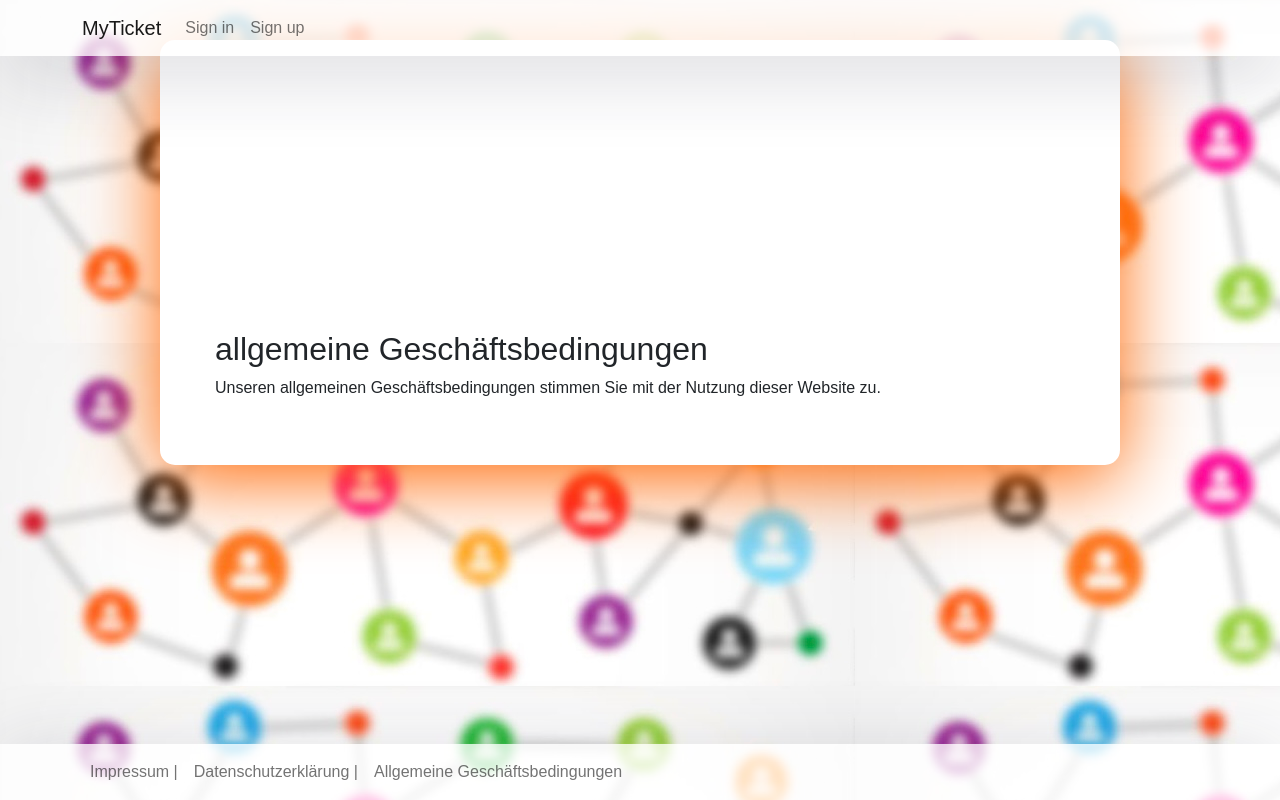
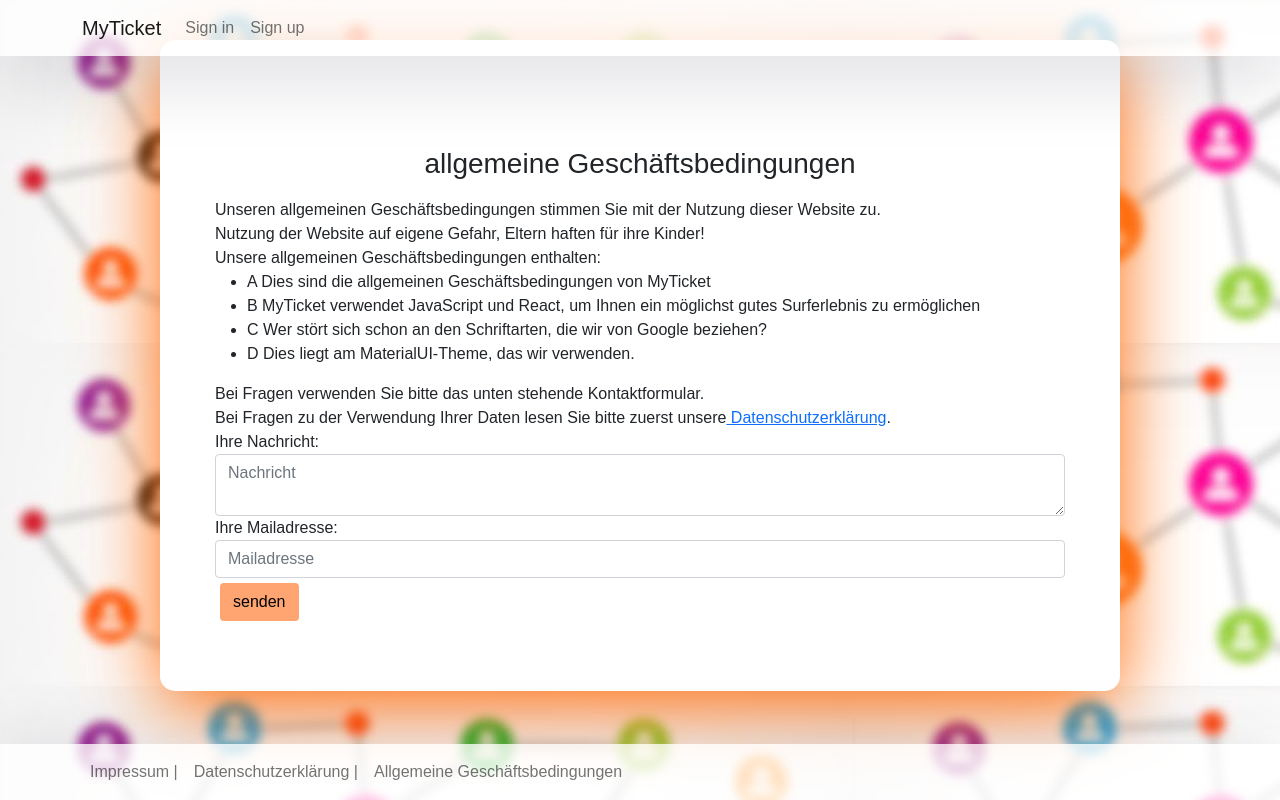
Before and after one commit to Click13/Webprojekt, a React (Create React App) app in the folder frontend/: page /gesch-bdg in a window 1280 px wide. Built offline with nearby package versions, Linux system fonts and the light colour scheme.

Commit message:
fix Überlappende Navbar für wenig text

```diff
--- a/frontend/src/components/AGB.js
+++ b/frontend/src/components/AGB.js
@@ -25,15 +25,40 @@ export default class AGB extends Component {
             <div className="App">
             <div className="outer">
             <div className="static">
-            <div id="fix_navbar">
+            <div id="fix_navbar_fewText">
             </div>
-            <h2>
+            <h3>
                 allgemeine Geschäftsbedingungen
-            </h2>
-                Unseren allgemeinen Geschäftsbedingungen stimmen Sie mit der Nutzung dieser Website zu.
-
-
-
+            </h3>
+                Unseren allgemeinen Geschäftsbedingungen stimmen Sie mit der Nutzung dieser Website zu.<br />
+                Nutzung der Website auf eigene Gefahr, Eltern haften für ihre Kinder!<br />
+                Unsere allgemeinen Geschäftsbedingungen enthalten:
+                <ul>
+                    <li className="nav-item">A Dies sind die allgemeinen Geschäftsbedingungen von MyTicket</li>
+                    <li className="nav-item">B MyTicket verwendet JavaScript und React, um Ihnen ein möglichst gutes Surferlebnis zu ermöglichen</li>
+                    <li className="nav-item">C Wer stört sich schon an den Schriftarten, die wir von Google beziehen?</li>
+                    <li className="nav-item">D Dies liegt am MaterialUI-Theme, das wir verwenden.</li>
+                </ul>
+                Bei Fragen verwenden Sie bitte das unten stehende Kontaktformular.<br />
+                Bei Fragen zu der Verwendung Ihrer Daten lesen Sie bitte zuerst unsere
+                <Link href={"/Datenschutz"} color="#000000" underline="hover"> Datenschutzerklärung</Link>.
+                <form autocomplete="off">
+                                <div className="form-group">
+                                    <label>
+                                        Ihre Nachricht:
+                                    </label>
+                                    <textarea type="text" className="form-control" placeholder="Nachricht" />
+                                </div>
+                                <div className="form-group">
+                                    <label>
+                                        Ihre Mailadresse:
+                                    </label>
+                                    <input type="text" className="form-control" placeholder="Mailadresse" />
+                                </div>
+                                <button type="submit" className="button btn">
+                                    senden
+                                </button>
+                            </form>
             </div>
             </div>
             </div>
--- a/frontend/src/components/Impressum.js
+++ b/frontend/src/components/Impressum.js
@@ -68,12 +68,12 @@ export default class Impressum extends Component {
                 Kontaktformular:
             </h3>
             Bitte verwenden Sie dieses Formular, um mit uns in Kontakt zu treten.
-            <form>
+            <form autocomplete="off">
                                             <div className="form-group">
                                                 <label>
                                                     Ihre Nachricht:
                                                 </label>
-                    <input type="text" className="form-control" placeholder="Nachricht" />
+                                                <textarea type="text" className="form-control" placeholder="Nachricht" />
                                             </div>
                                             <div className="form-group">
                                                 <label>
--- a/frontend/src/components/SignIn.js
+++ b/frontend/src/components/SignIn.js
@@ -26,7 +26,7 @@ export default class Login extends Component {
             <div className="App">
             <div className="outer">
             <div className="inner">
-            <div id="fix_navbar">
+            <div id="fix_navbar_fewText">
                         </div>
             <form>
                 <h3>Log in</h3>
--- a/frontend/src/components/SignUp.js
+++ b/frontend/src/components/SignUp.js
@@ -35,7 +35,7 @@ export default class SignUp extends Component {
             <div className="App">
             <div className="outer">
             <div className="inner">
-            <div id="fix_navbar">
+            <div id="fix_navbar_fewText">
                         </div>
             <form onSubmit={this.handleSubmit}>
                 <h3>Register</h3>
--- a/frontend/src/css/Login.css
+++ b/frontend/src/css/Login.css
@@ -86,8 +86,8 @@ span {
 
 #fix_navbar{
     height: 150px;
-    min-height: 100px;
-    padding-top: 50px;
+    min-height: 10%;
+    padding-top: 100px;
     margin-top: 100px;
 }
 
@@ -97,3 +97,8 @@ span {
     padding-top: 100px;
     margin-top: 150px;
 }
+
+#fix_navbar_fewText{
+    height: 50px;
+    min-height: 40px;
+}
```
Lines whose indentation alone changed are shown as unchanged.
